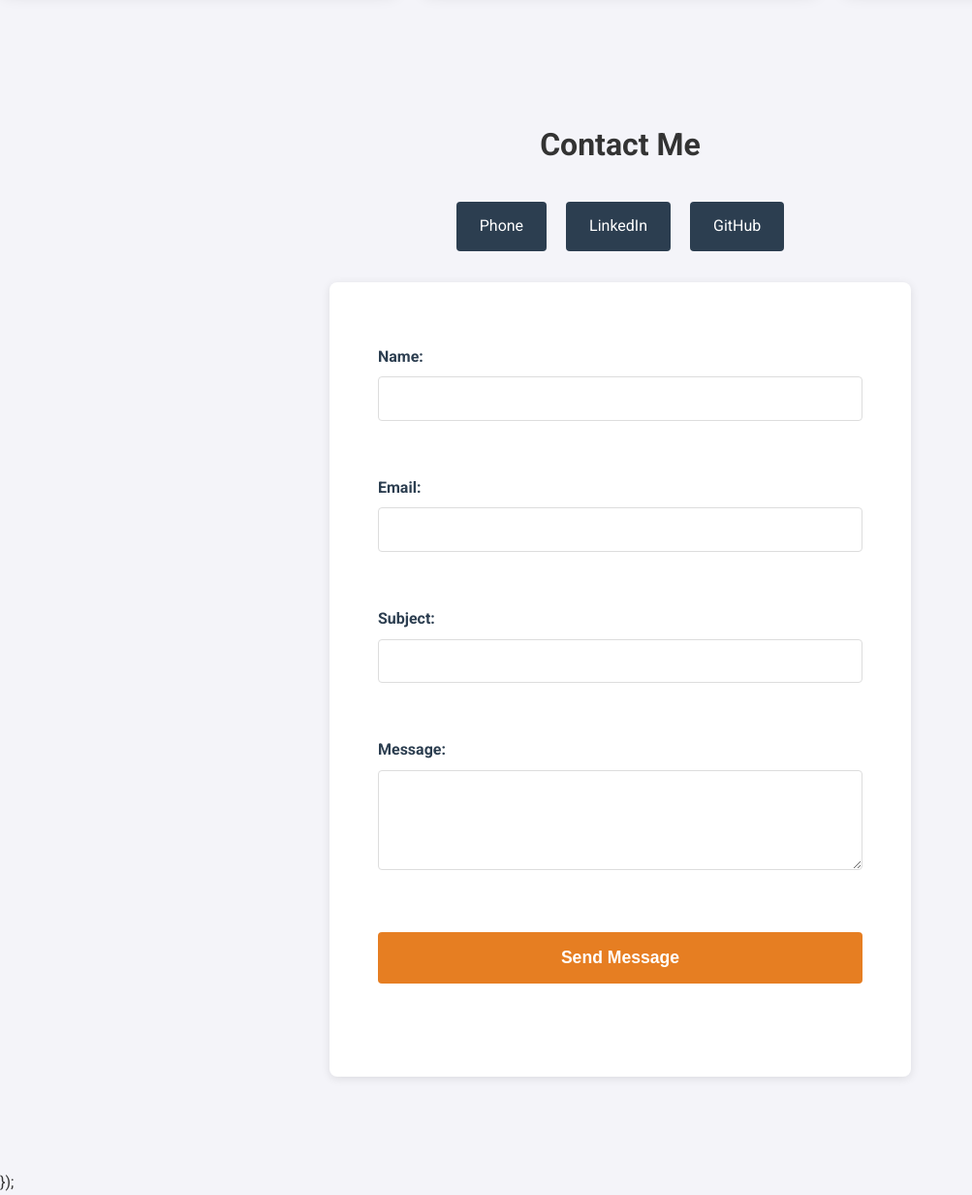
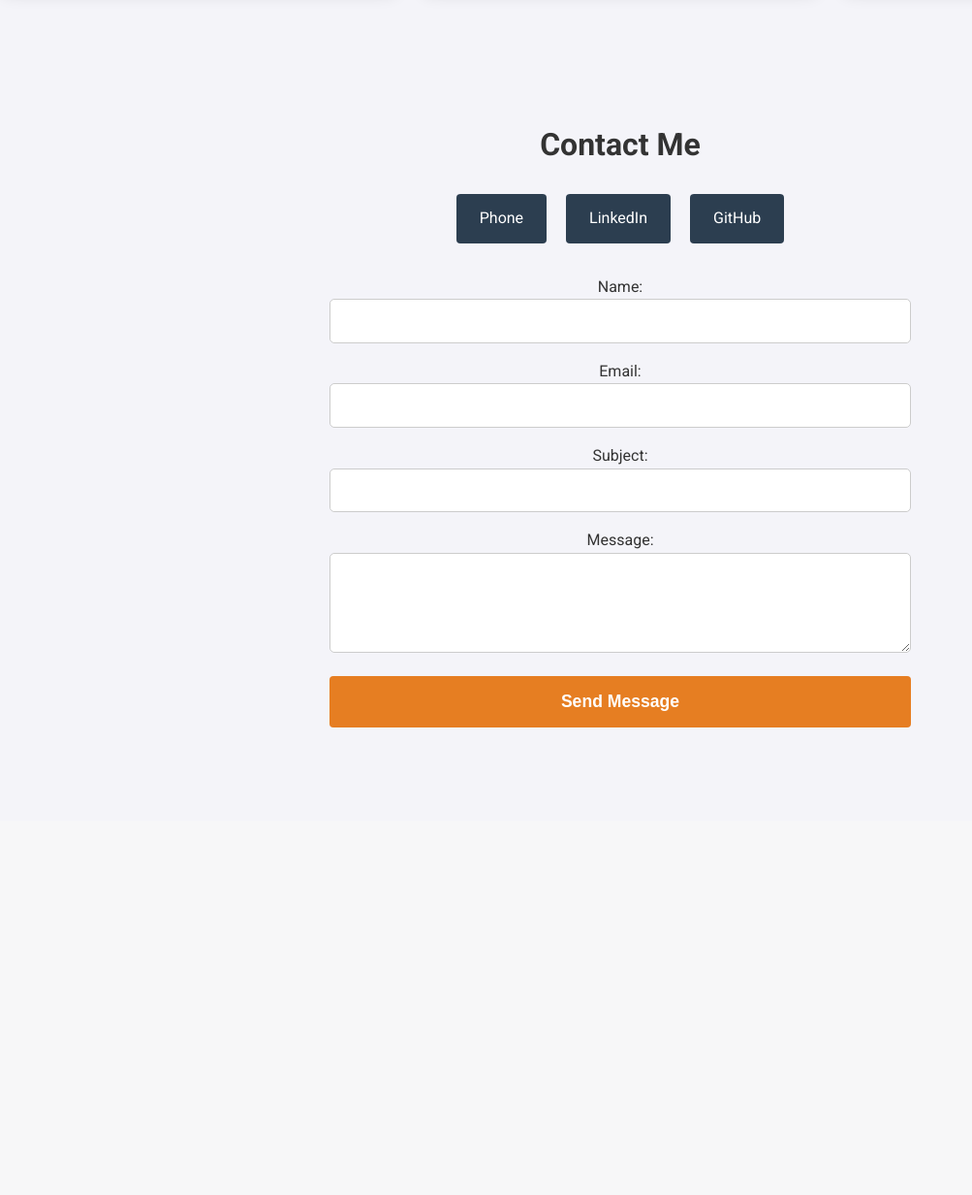
Before and after one commit to Emmanuel-elc/my_django_website, a Django app: page / in a window 1280 px wide, after a click on "Get in Touch". Shown: the part 1070-2302 px from the top of the page at 97% size, without its empty margins (0-1003 px from the left). After the commit the page ends 1820 px from the top, so only its background shows below. Run offline with Django 5.2, Linux system fonts and the light colour scheme.

Commit message:
crrection

```diff
--- a/myprofile/static/myprofile/style.css
+++ b/myprofile/static/myprofile/style.css
@@ -280,23 +297,24 @@
     color: green;
 }
 
-/* Keep contact links consistent */
-.contact-links {
-    margin-top: 2rem;
+.submit-btn {
+    background-color: #e67e22;
+    color: white;
+    padding: 1rem 2rem;
+    border: none;
+    border-radius: 4px;
+    font-size: 1.1rem;
+    cursor: pointer;
+    width: 100%;
+    transition: background-color 0.3s ease;
 }
-form {
-    max-width: 500px;
-    margin: 2rem auto;
-    text-align: left;
+.submit-btn:hover {
+    background-color: #d35400;
 }
-
-form input, form textarea {
-    width: 100%;
-    padding: 0.8rem;
-    margin-bottom: 1rem;
-    border-radius: 5px;
-    border: 1px solid #ccc;
-    font-size: 1rem;
+.status-message {
+    margin-top: 1rem;
+    text-align: center;
+    font-weight: bold;
 }
 
 form button {
--- a/myprofile/templates/myprofile/home.html
+++ b/myprofile/templates/myprofile/home.html
@@ -66,9 +66,9 @@
         <h2>Contact Me</h2>
         <div class="social-links">
             <a href="tel:+256700000000" target="_blank" class="social-link">Phone</a>
-            <a href="https://www.linkedin.com/in/emmanuel-muganzi" target="_blank" class="social-link">LinkedIn</a>
+            <a href="https://www.linkedin.com/in/muganzi-emmanuel" target="_blank" class="social-link">LinkedIn</a>
             <a href="https://github.com/Emmanuel-elc" target="_blank" class="social-link">GitHub</a>
-            <button id="show-contact-form" class="social-link contact-btn">Contact Me</button>
+            <button id="show-contact-form" class="social-link">Email</button>
         </div>
         <div id="contact-form-wrapper" class="contact-form-container" style="display: none;">
             <form id="contact-form" method="post" action="{% url 'contact' %}">
@@ -96,96 +96,7 @@
     </div>
 </section>
 
-<style>
-    .contact-btn {
-        border: none;
-        font-family: inherit;
-        font-size: inherit;
-        padding: 0.8rem 1.5rem;
-        cursor: pointer;
-        display: inline-block;
-    }
 
-    .contact-form-container {
-        max-width: 600px;
-        margin: 2rem auto;
-        padding: 2rem;
-        background: white;
-        border-radius: 8px;
-        box-shadow: 0 2px 10px rgba(0,0,0,0.1);
-        transition: all 0.3s ease;
-    }
-
-    .form-group {
-        margin-bottom: 1.5rem;
-    }
-
-    .form-group label {
-        display: block;
-        margin-bottom: 0.5rem;
-        font-weight: bold;
-        color: #2c3e50;
-    }
-
-    .form-group input,
-    .form-group textarea {
-        width: 100%;
-        padding: 0.8rem;
-        border: 1px solid #ddd;
-        border-radius: 4px;
-        font-size: 1rem;
-        transition: border-color 0.3s ease;
-    }
-
-    .form-group input:focus,
-    .form-group textarea:focus {
-        border-color: #e67e22;
-        outline: none;
-        box-shadow: 0 0 5px rgba(230,126,34,0.2);
-    }
-
-    .submit-btn {
-        background-color: #e67e22;
-        color: white;
-        padding: 1rem 2rem;
-        border: none;
-        border-radius: 4px;
-        font-size: 1.1rem;
-        cursor: pointer;
-        width: 100%;
-        transition: background-color 0.3s ease;
-    }
-
-    .submit-btn:hover {
-        background-color: #d35400;
-    }
-
-    .status-message {
-        margin-top: 1rem;
-        text-align: center;
-        font-weight: bold;
-    }
-
-    .social-links {
-        margin-top: 2rem;
-        text-align: center;
-    }
-
-    .social-link {
-        display: inline-block;
-        padding: 0.8rem 1.5rem;
-        margin: 0 0.5rem;
-        background-color: #2c3e50;
-        color: white;
-        text-decoration: none;
-        border-radius: 4px;
-        transition: background-color 0.3s ease;
-    }
-
-    .social-link:hover {
-        background-color: #e67e22;
-    }
-</style>
 
 <script>
 document.addEventListener('DOMContentLoaded', function() {
@@ -246,7 +157,3 @@
 </script>
 </body>
 </html>
-    });
-    </script>
-</body>
-</html>
--- a/mysite/settings.py
+++ b/mysite/settings.py
@@ -10,8 +10,8 @@
 # SECURITY
 # ------------------------------
 SECRET_KEY = 'django-insecure-u_d+vtjwh7ni_g*ao7%y%6zv8vj=m#!0s(-g2!b!b0988862j4'
-DEBUG = False  # Set to False in production
-ALLOWED_HOSTS = ['my-django-website-ukd0.onrender.com', '127.0.0.1', 'localhost']
+DEBUG = True  # Set to False in production; enable True locally so static files are served during development
+ALLOWED_HOSTS = ['my-django-website-ukd0.onrender.com', '127.0.0.1', 'localhost', '10.65.81.30']
 
 # ------------------------------
 # APPLICATIONS
```
Also changed, not shown: other parts of myprofile/static/myprofile/style.css (+28 -11 lines), 1 other file.
